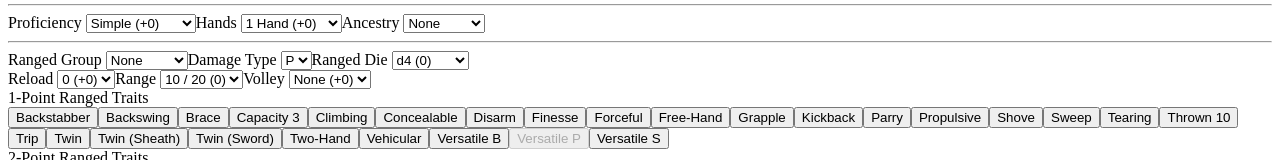
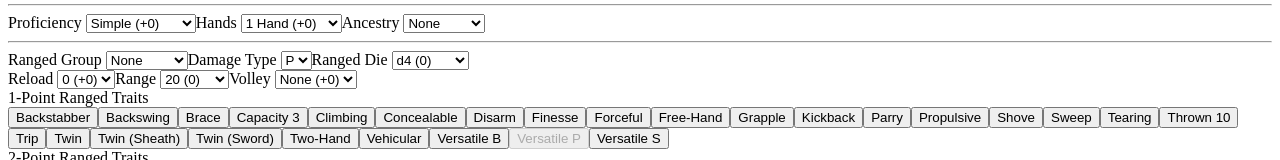
Before and after one commit to aegorsuch/PF2E-Weapon-Builder, a Vue app: page / in a window 1280 px wide. Both pictures are taken after a click on the radio button "Ranged". Shown: the part 191-351 px from the top of the page. Built offline with nearby package versions, Linux system fonts and the light colour scheme.

Commit message:
rephrased range lists

```diff
--- a/src/App.vue
+++ b/src/App.vue
@@ -145,7 +145,7 @@
             </label>
             <label class="small">Range
               <select class="form-select form-select-sm" v-model="rangedForm.range">
-                <option :value="0">10 / 20 (0)</option>
+                <option :value="0">20 (0)</option>
                 <option :value="-1">50 (-1)</option>
                 <option :value="-2">110 (-2)</option>
                 <option :value="-3">180 (-3)</option>
```
